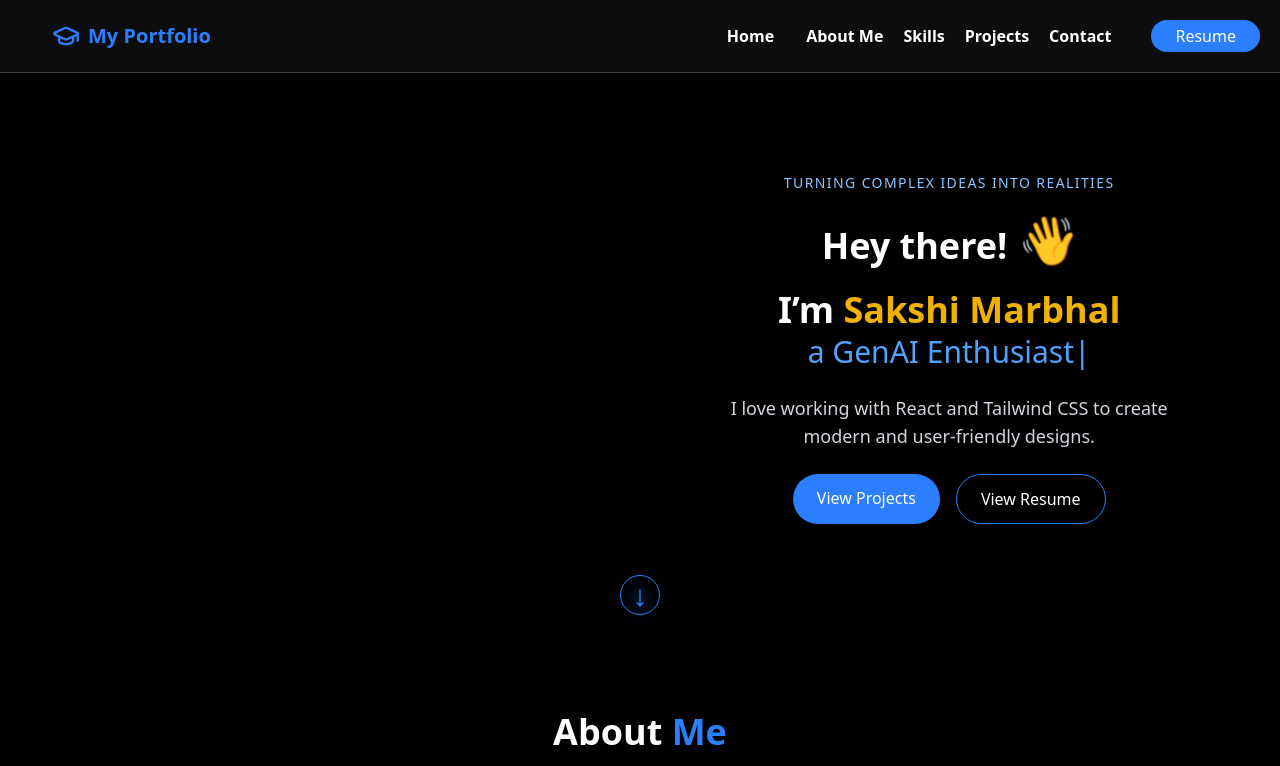
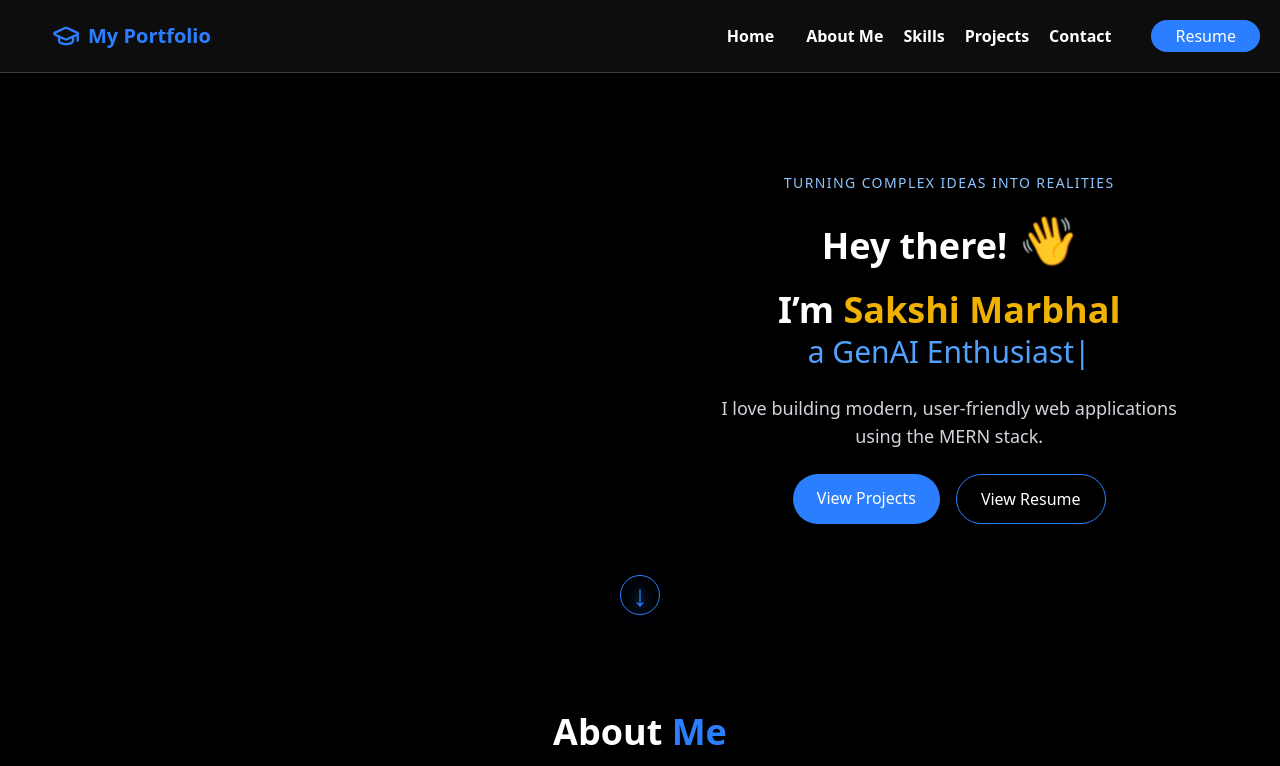
Before and after one commit to Sakshi2048/Portfolio, a React (Vite) app: page / in a window 1280 px wide. Shown: the top 766 px of the page. Built offline with nearby package versions, Linux system fonts and the light colour scheme.

Commit message:
changed hero content

```diff
--- a/src/Components/Hero.jsx
+++ b/src/Components/Hero.jsx
@@ -48,8 +48,8 @@ const Hero = () => {
           </h1>
 
           <p className="text-lg text-gray-300 text-center">
-            I love working with React and Tailwind CSS to create modern and
-            user-friendly designs.
+            I love building modern, user-friendly web applications using the
+            MERN stack.
           </p>
 
           {/* Buttons */}
@@ -77,7 +77,6 @@ const Hero = () => {
         </div>
       </div>
 
-
       {/* Transparent 3D Down Arrow Scroll Button with Blue Shadow and Circular Shape */}
       <div className="absolute bottom-6 left-1/2 transform -translate-x-1/2">
         <ScrollLink
@@ -87,13 +86,12 @@ const Hero = () => {
           offset={-70}
           className="cursor-pointer"
         >
-    <div
-      className="animate-bounce w-10 h-10 bg-transparent border border-blue-500 rounded-full flex items-center justify-center transition-transform duration-300 hover:scale-110"
-    >
+          <div className="animate-bounce w-10 h-10 bg-transparent border border-blue-500 rounded-full flex items-center justify-center transition-transform duration-300 hover:scale-110">
             <span
               className="text-blue-500 text-3xl drop-shadow-[0_0_15px_rgba(59,130,246,0.9)]"
               style={{
-          textShadow: '0 0 10px rgba(59,130,246,0.7), 0 0 20px rgba(59,130,246,0.5)',
+                textShadow:
+                  "0 0 10px rgba(59,130,246,0.7), 0 0 20px rgba(59,130,246,0.5)",
               }}
             >
               ↓
@@ -101,8 +99,6 @@ const Hero = () => {
           </div>
         </ScrollLink>
       </div>
-
-
     </section>
   );
 };
```
Lines whose indentation alone changed are shown as unchanged.
